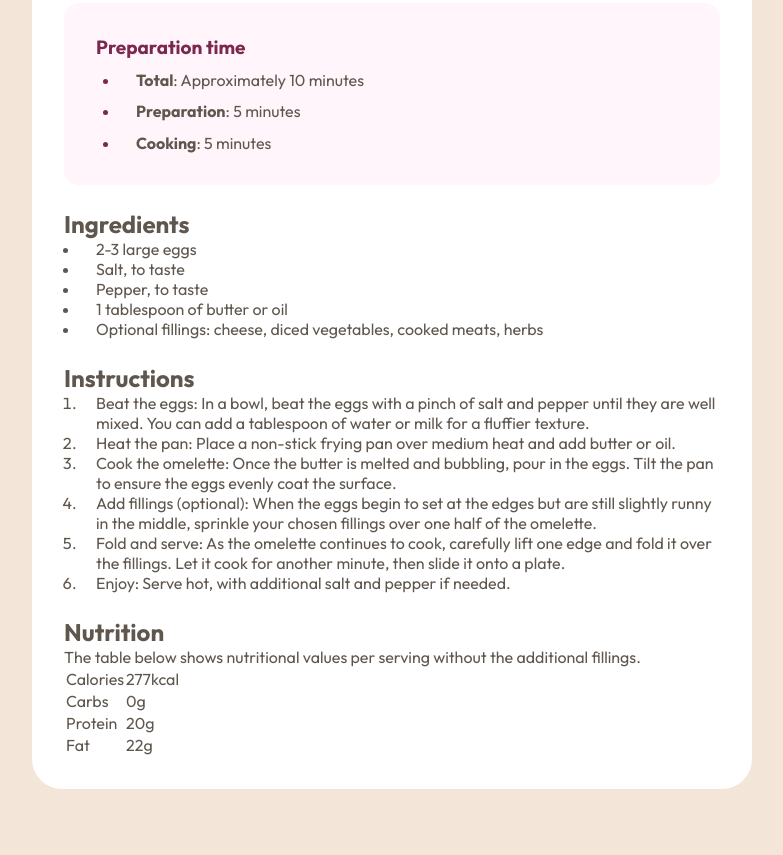
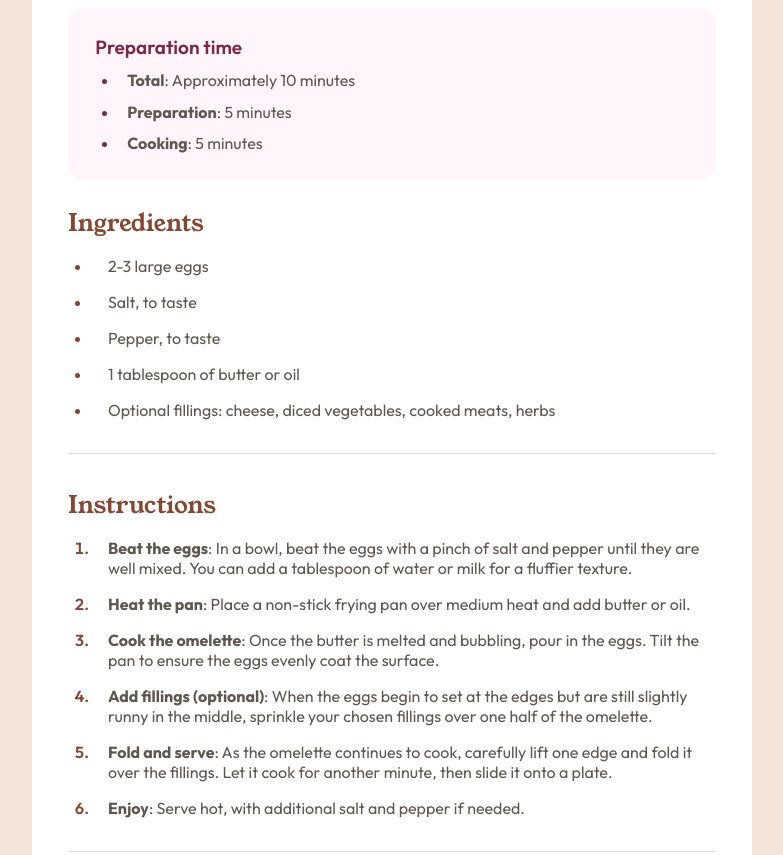
Before and after one commit to bryanribero/recipe_page, a plain HTML site: page index.html in a window 1280 px wide. Shown: the part 630-1485 px from the top of the page, without its empty margins (248-1031 px from the left). Drawn offline with Linux system fonts and the light colour scheme.

Commit message:
finished task

```diff
--- a/index.html
+++ b/index.html
@@ -19,61 +19,67 @@
       <figure>
         <img src="assets/images/image-omelette.jpeg" alt="photo of an omelette">
       </figure>
+      <div class="container-mobile">
       <h1>Simple Omelette Recipe</h1>
       <p>An easy and quick dish, perfect for any meal. This classic omelette combines beaten eggs cooked to perfection, optionally filled with your choice of cheese, vegetables, or meats.</p>
       <section>
         <div class="container-preparation">
-          <h2>Preparation time</h2>
+          <h2 class="preparation">Preparation time</h2>
         <ul>
-          <li> <p><b>Total</b>: Approximately 10 minutes</p></li>
-          <li><p><b>Preparation</b>: 5 minutes</p></li>
-          <li><p><b>Cooking</b>: 5 minutes</p></li>
+          <li> <p><strong>Total</strong>: Approximately 10 minutes</p></li>
+          <li><p><strong>Preparation</strong>: 5 minutes</p></li>
+          <li><p><strong>Cooking</strong>: 5 minutes</p></li>
         </ul>
         </div>
       </section>
       <section>
         <h2>Ingredients</h2>
-        <ul>
-          <li>2-3 large eggs</li>
-          <li>Salt, to taste</li>
-          <li>Pepper, to taste</li>
-          <li>1 tablespoon of butter or oil</li>
-          <li>Optional fillings: cheese, diced vegetables, cooked meats, herbs</li>
+        <ul class="ingredients">
+          <li><p>2-3 large eggs</p></li>
+          <li><p>Salt, to taste</p></li>
+          <li><p>Pepper, to taste</p></li>
+          <li><p>1 tablespoon of butter or oil</p></li>
+          <li><p>Optional fillings: cheese, diced vegetables, cooked meats, herbs</p></li>
         </ul>
       </section>
-      <section>
+      <hr>
+      <section class="instruction">
         <h2>Instructions</h2>
         <ol>
-          <li>Beat the eggs: In a bowl, beat the eggs with a pinch of salt and pepper until they are well mixed. You can add a tablespoon of water or milk for a fluffier texture.</li>
-          <li>Heat the pan: Place a non-stick frying pan over medium heat and add butter or oil.</li>
-          <li>Cook the omelette: Once the butter is melted and bubbling, pour in the eggs. Tilt the pan to ensure the eggs evenly coat the surface.</li>
-          <li>Add fillings (optional): When the eggs begin to set at the edges but are still slightly runny in the middle, sprinkle your chosen fillings over one half of the omelette.</li>
-          <li>Fold and serve: As the omelette continues to cook, carefully lift one edge and fold it over the fillings. Let it cook for another minute, then slide it onto a plate.</li>
-          <li>Enjoy: Serve hot, with additional salt and pepper if needed.</li>
+          <li><p><strong>Beat the eggs</strong>: In a bowl, beat the eggs with a pinch of salt and pepper until they are well mixed. You can add a tablespoon of water or milk for a fluffier texture.</p></li>
+          <li><p><strong>Heat the pan</strong>: Place a non-stick frying pan over medium heat and add butter or oil.</p></li>
+          <li><p><strong>Cook the omelette</strong>: Once the butter is melted and bubbling, pour in the eggs. Tilt the pan to ensure the eggs evenly coat the surface.</p></li>
+          <li><p><strong>Add fillings (optional)</strong>: When the eggs begin to set at the edges but are still slightly runny in the middle, sprinkle your chosen fillings over one half of the omelette.</p></li>
+          <li><p><strong>Fold and serve</strong>: As the omelette continues to cook, carefully lift one edge and fold it over the fillings. Let it cook for another minute, then slide it onto a plate.</p></li>
+          <li><p><strong>Enjoy</strong>: Serve hot, with additional salt and pepper if needed.</p></li>
         </ol>
       </section>
-      <section>
+      <hr>
+      <section class="nutrition">
         <h2>Nutrition</h2>
         <p>The table below shows nutritional values per serving without the additional fillings.</p>
         <table>
-          <tr>
+          <tbody>
+            <tr>
             <td>Calories</td>
-            <td>277kcal</td>
+            <td><b>277kcal</b></td>
           </td>
           <tr>
             <td>Carbs</td>
-            <td>0g</td>
+            <td><b>0g</b></td>
           </tr>
           <tr>
             <td>Protein</td>
-            <td>20g</td>
+            <td><b>20g</b></td>
           </tr>
           <tr>
             <td>Fat</td>
-            <td>22g</td>
+            <td><b>22g</b></td>
           </tr>
+          </tbody>
         </table>
       </section>
+      </div>
       </div>
       </div>
     </article>
--- a/style.css
+++ b/style.css
@@ -21,12 +21,17 @@ body{
 .design {
     display: flex;
     flex-direction: column;
-    gap: 1.5em;
+    gap: 1.6em;
     background-color: white;
-    padding: 2em;
+    padding: 2.25em;
     margin: 8em 0;
     border-radius: 30px;
     width: 720px;
+}
+.container-mobile {
+    display: flex;
+    flex-direction: column;
+    gap: 1.6em;
 }
 
 figure img {
@@ -43,34 +48,111 @@ h1 {
 
 .container-preparation {
     background-color: hsl(330, 100%, 98%);
-    padding: 2em;
+    padding: 1.7em;
     border-radius: 15px;
 }
 
 .container-preparation li {
     margin-top: 0.7em;
-    padding-left: 1em;
+    padding-left: 0.5em;
     color: hsl(332, 51%, 32%);
 }
 
-
-.container-preparation ul {
-    padding-left: 0.5em;
+.preparation{
+    font-size: 19px;
+    color: hsl(332, 51%, 32%);
+    font-family: "Outfit", sans-serif;
+    font-weight: 600;
 }
 
-.container-preparation h2{
-    font-size: 19px;
-    color: hsl(332, 51%, 32%);
+ li p {
+    color: hsl(30, 10%, 34%);
+    font-weight: 400;
 }
 
-.container-preparation p {
-    color: hsl(30, 10%, 34%);
+.instruction ol {
+    font-weight: 600;
 }
 
  ul, ol {
-    margin-left: 1em;
+    margin-left: 1.5em;
+}
+
+
+li {
+    padding-left: 1em;
+    color: hsl(14, 45%, 36%);
+}
+
+h2 {
+    font-family: "Young Serif", serif;
+    font-weight: 400;
+    color: hsl(14, 45%, 36%);
 }
 
 li {
-    padding-left: 1em;
+    margin-top: 1em;
 }
+
+hr {
+    margin: 0.5em 0;
+    height: 1px;
+    background-color: hsl(30, 18%, 87%);
+    border: none;
+}
+
+.nutrition{
+    display: flex;
+    flex-direction: column;
+    gap: 1em;
+}
+
+table{
+    table-layout: fixed;
+    border-collapse: collapse;
+    width: 100%;
+}
+
+tr{
+    border-bottom: 1px solid hsl(30, 18%, 87%);
+}
+
+tr > :first-child{
+    padding-left: 2em;
+}
+
+tr > :last-child{
+    color: hsl(14, 45%, 36%);
+}
+
+tbody > tr:last-child{
+    border-bottom: none;
+}
+
+td {
+    padding: 1em 0;
+}
+
+@media (max-width: 375px){
+    .design {
+    padding: 0;
+    margin: 0;
+    border-radius: 0;
+    width: 100%;
+}
+.container{
+    height: 100%;
+}
+figure img{
+    border-radius: 0;
+}
+.container-mobile{
+    padding: 0 2em;
+}
+h1{
+    font-size: 36px;
+}
+tr > :last-child{
+    padding-left: 0.75em;
+}
+}
```
